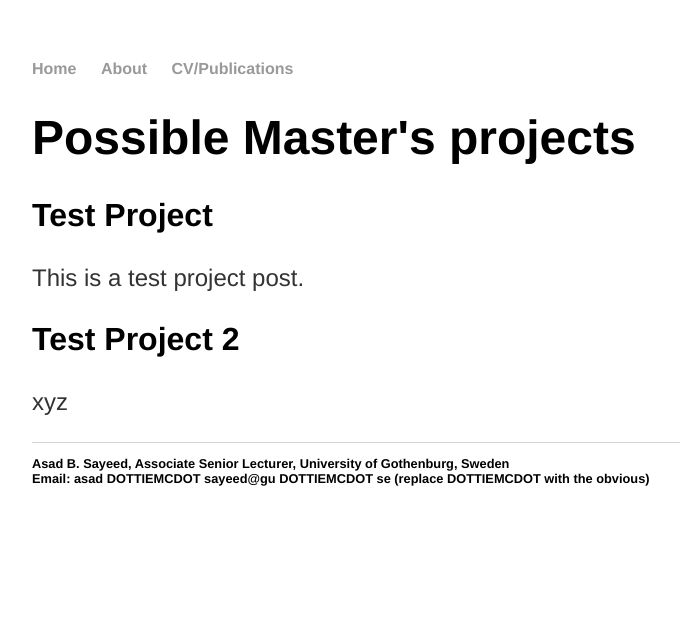
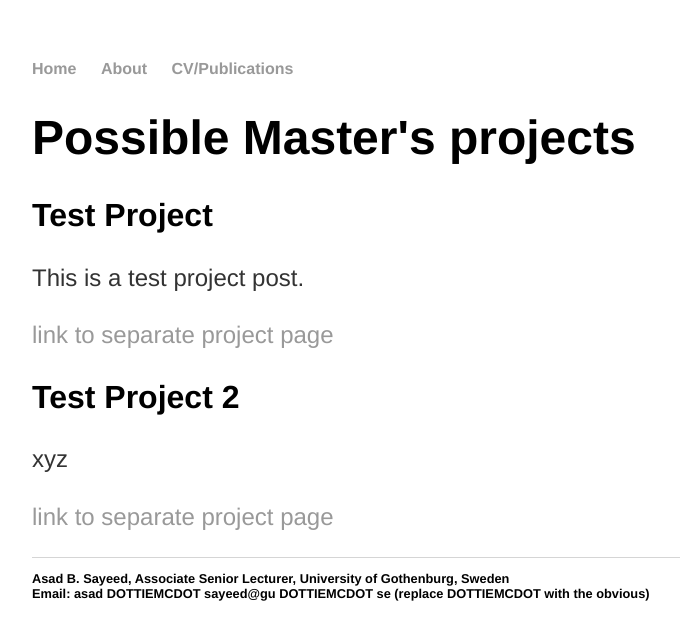
Before and after one commit to asayeed/asayeed.github.io, a Jekyll site: the page built from mastersprojects.html, in a window 1280 px wide. Shown: the top 640 px of the page, without its empty margins (160-840 px from the left). Built offline with Jekyll 4.4.1, drawn with Linux system fonts in a browser that asks for light colours.

Commit message:
Update mastersprojects.html

```diff
--- a/mastersprojects.html
+++ b/mastersprojects.html
@@ -8,7 +8,8 @@ title: Possible Master's projects with Asad Sayeed
   		<h2>{{ tpc.title }}</h2>
 
 		<div class="topic">
-  		{{ tpc.content }}
+  			{{ tpc.content }}
+			<p class="urllink"><a href="{{ tpc.url }}">link to separate project page</a></p>
 		</div>
 	{% endfor %}
 </div><!-- /.blurb -->
```
